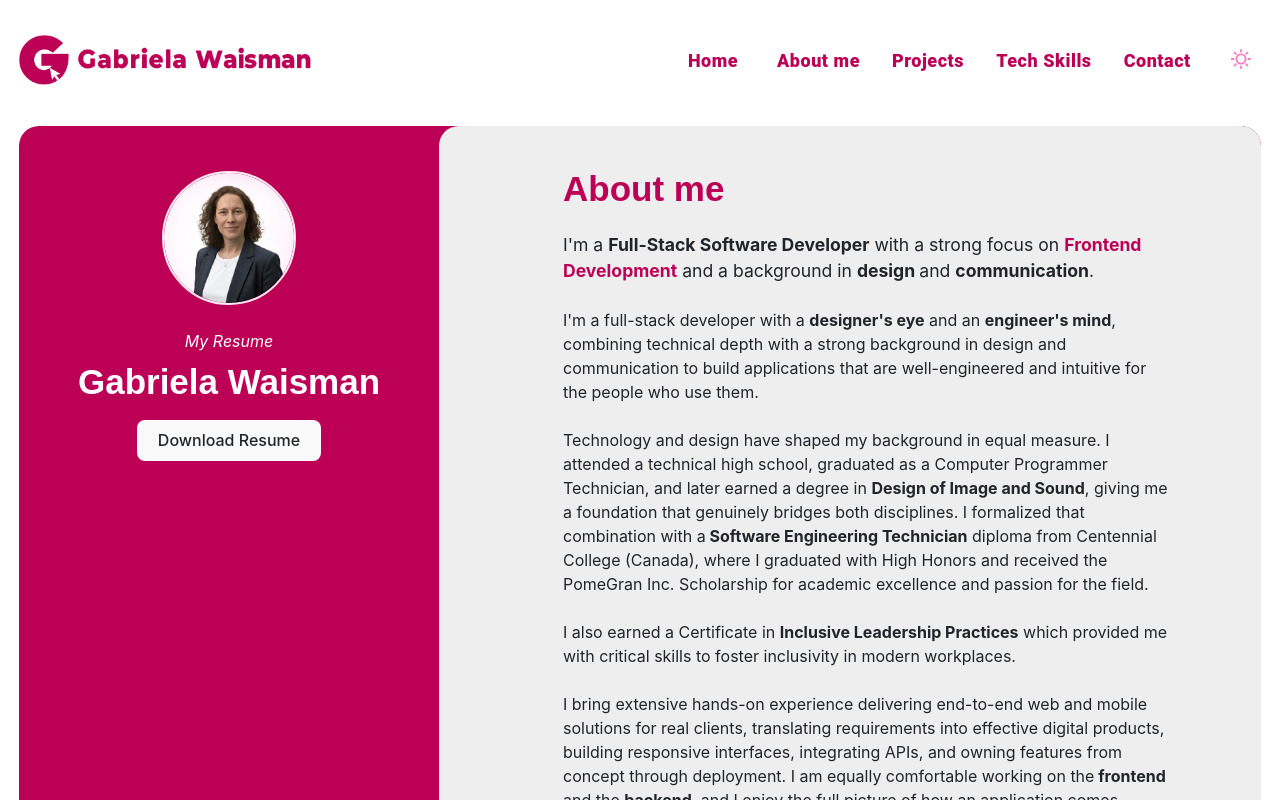
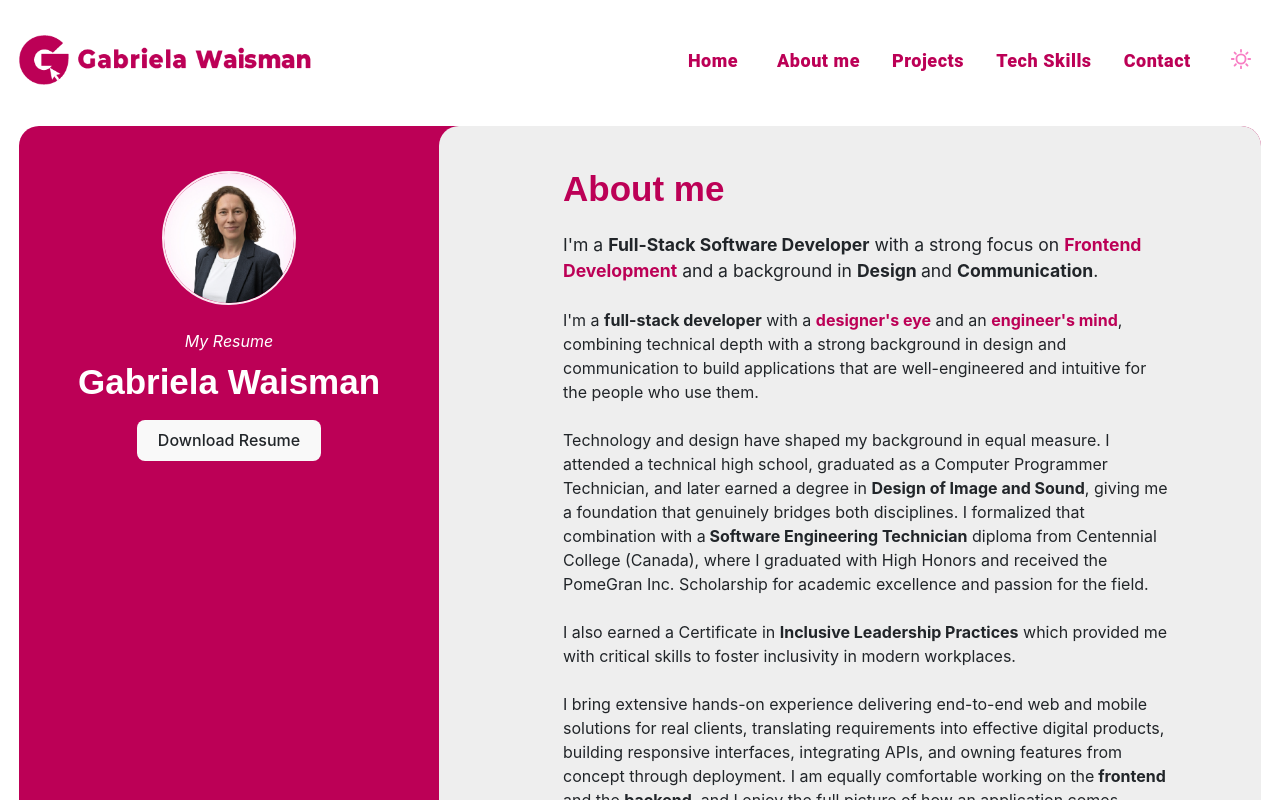
Before and after one commit to Wisegirlie/Portfolio-Wisegirlie, a React (Vite) app: page /about in a window 1280 px wide. Shown: the top 800 px of the page. Built offline with nearby package versions, Linux system fonts and the light colour scheme.

Commit message:
Chore(About): change highlighted text colors

```diff
--- a/src/components/about.jsx
+++ b/src/components/about.jsx
@@ -42,18 +42,19 @@ export default function About() {
                     <div className="about_bio_div gris_back">
                         <h1>About me</h1>
                         <span style={{ fontSize: "110%" }}>
-                            I'm a <strong>Full-Stack Software Developer</strong>{" "}
+                            I'm a <strong>
+                                Full-Stack Software Developer</strong>{" "}
                             with a strong focus on{" "}
                             <strong style={{ color: "var(--fucsia)" }}>
                                 Frontend Development
                             </strong>{" "}
-                            and a background in <strong> design </strong>
-                            and <strong>communication</strong>.
+                            and a background in <strong> Design </strong>
+                            and <strong>Communication</strong>.
                         </span>
                         <br /> <br />
-                        I'm a full-stack developer with a{" "}
-                        <strong>designer's eye</strong> and an{" "}
-                        <strong>engineer's mind</strong>, combining technical
+                        I'm a <strong>full-stack developer</strong> with a{" "}
+                        <strong style={{ color: "var(--fucsia)" }}>designer's eye</strong> and an{" "}
+                        <strong style={{ color: "var(--fucsia)" }}>engineer's mind</strong>, combining technical
                         depth with a strong background in design and
                         communication to build applications that are
                         well-engineered and intuitive for the people who use
```
